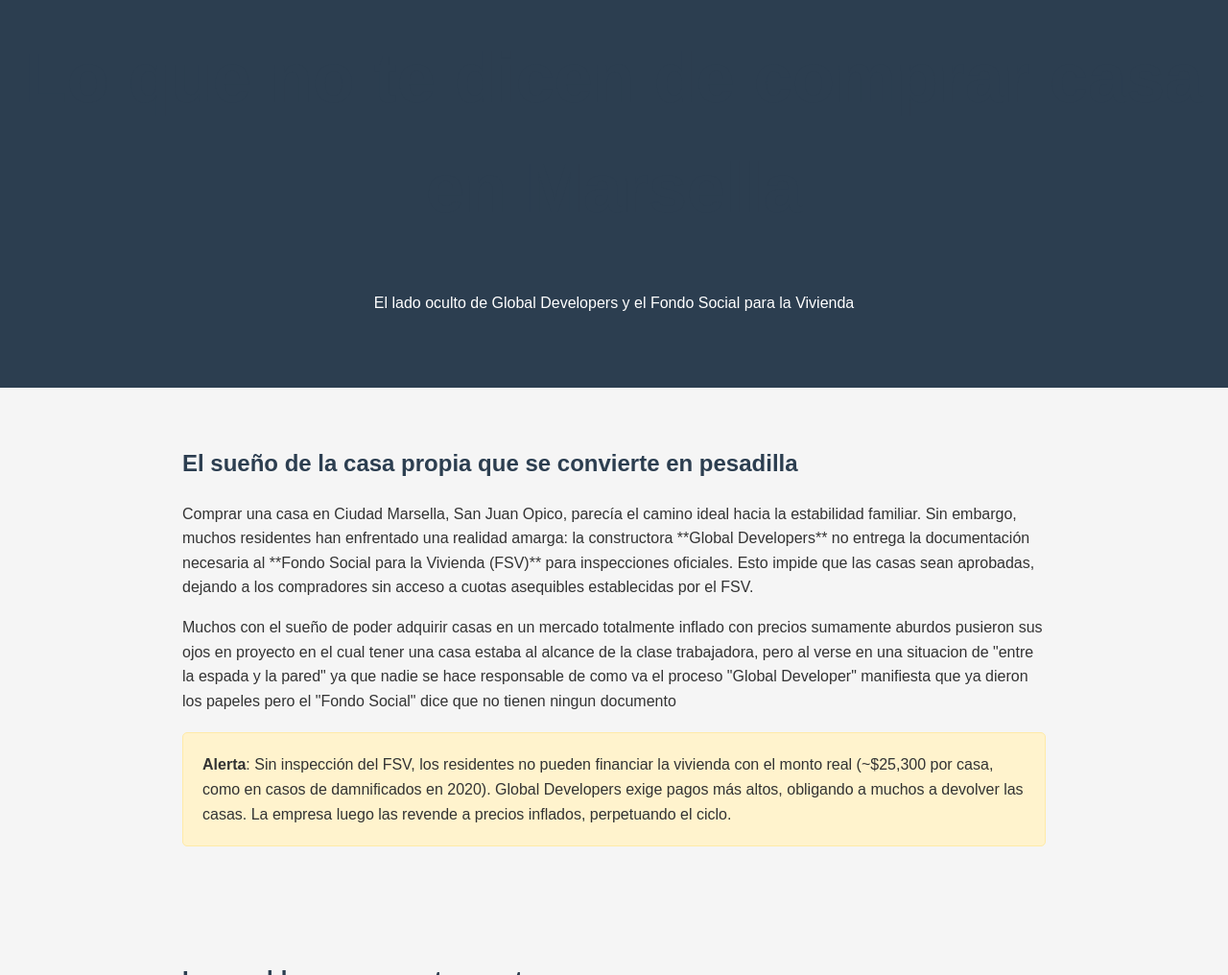
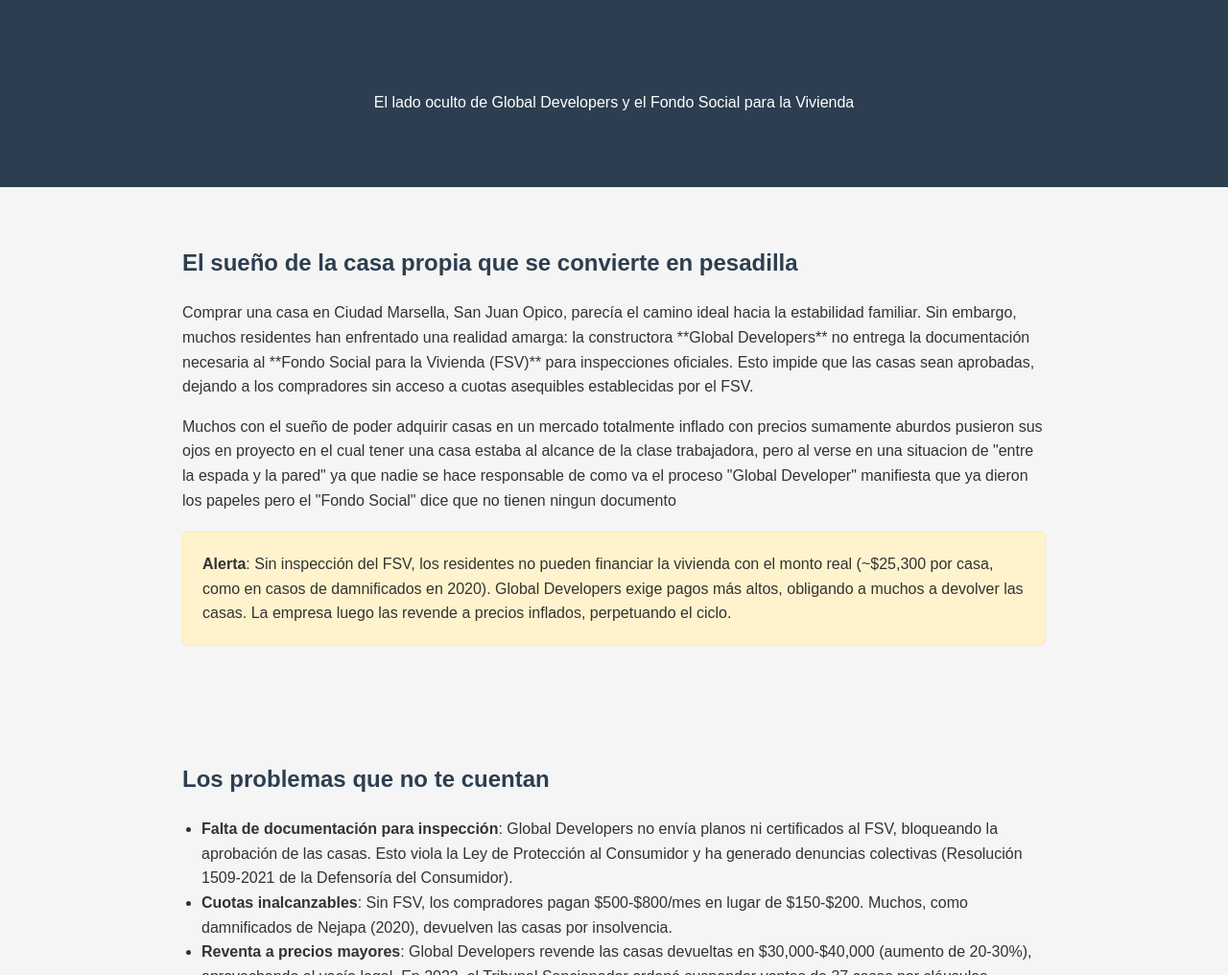
Before and after one commit to SinCasaSV/casa-marsella, a plain HTML site: page index.html in a window 1280 px wide. Shown: the part 84-1100 px from the top of the page at 96% size. Drawn offline with Linux system fonts and the light colour scheme.

Commit message:
Update index.html

```diff
--- a/index.html
+++ b/index.html
@@ -2,14 +2,14 @@
 <html lang="es">
 <head>
     <meta charset="UTF-8">
-    <meta name="viewport" content="width=device-width, initial-scale=1.0">
+    <meta name="viewport" content="width=device-width, initial-scale=4.0">
     <title>Lo que no te dicen de comprar casa en Marsella</title>
     <style>
         body { font-family: Arial, sans-serif; margin: 0; padding: 0; background-color: #f5f5f5; color: #333; line-height: 1.6; }
         header { background-color: #2c3e50; color: white; text-align: center; padding: 60px 20px; }
         section { padding: 40px 20px; max-width: 900px; margin: 0 auto; }
         h1, h2 { color: #2c3e50; }
-        h1 { font-size: 4.5em; }
+        h1 { font-size: 2.5em; }
         ul { list-style-type: disc; padding-left: 20px; }
         .warning { background-color: #fff3cd; border: 1px solid #ffeaa7; padding: 20px; border-radius: 5px; margin: 20px 0; }
         .tip { background-color: #d4edda; border: 1px solid #c3e6cb; padding: 15px; border-radius: 5px; margin: 10px 0; }
```
